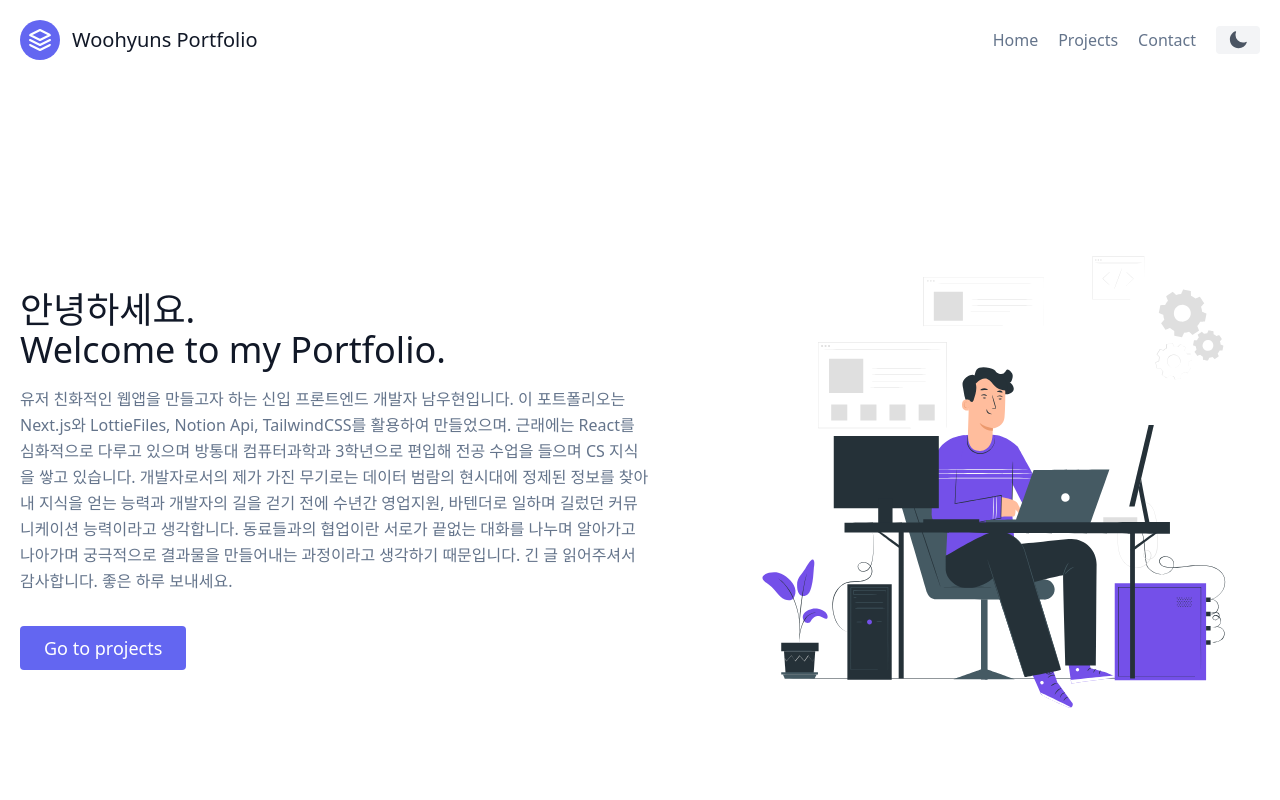
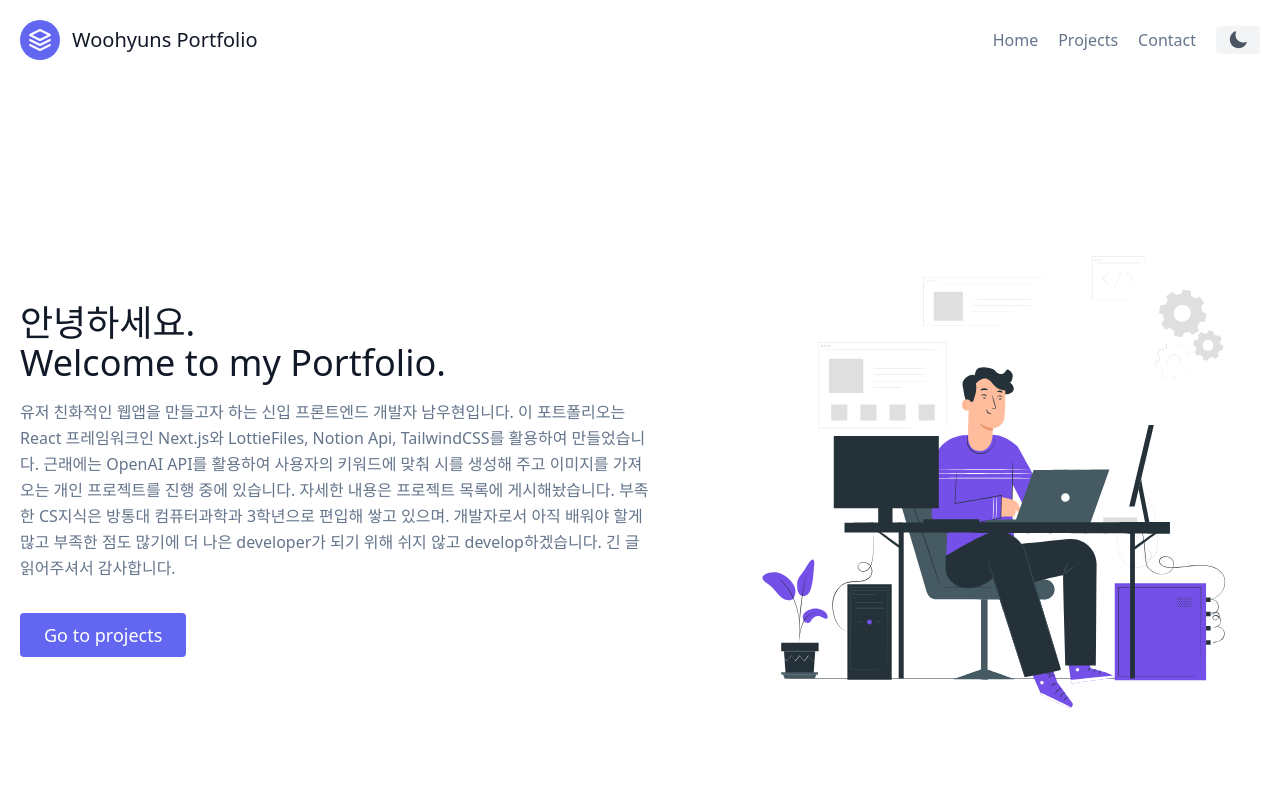
Before and after one commit to weekend365/Portfolio, a Next.js app: page / in a window 1280 px wide. Shown: the top 800 px of the page. Built offline with nearby package versions, Linux system fonts and the light colour scheme.

Commit message:
Hero 내용수정 & 하단 ;제거

```diff
--- a/components/home/Hero.js
+++ b/components/home/Hero.js
@@ -1,5 +1,5 @@
 import Link from "next/link";
-import Animation from "./Animation";
+import Animation from "./animation";
 
 export default function Hero() {
   return (
@@ -13,15 +13,14 @@ export default function Hero() {
         </h1>
         <p className="mb-8 leading-relaxed">
           유저 친화적인 웹앱을 만들고자 하는 신입 프론트엔드 개발자
-          남우현입니다. 이 포트폴리오는 Next.js와 LottieFiles, Notion Api,
-          TailwindCSS를 활용하여 만들었으며. 근래에는 React를 심화적으로 다루고
-          있으며 방통대 컴퓨터과학과 3학년으로 편입해 전공 수업을 들으며 CS
-          지식을 쌓고 있습니다. 개발자로서의 제가 가진 무기로는 데이터 범람의
-          현시대에 정제된 정보를 찾아내 지식을 얻는 능력과 개발자의 길을 걷기
-          전에 수년간 영업지원, 바텐더로 일하며 길렀던 커뮤니케이션 능력이라고
-          생각합니다. 동료들과의 협업이란 서로가 끝없는 대화를 나누며 알아가고
-          나아가며 궁극적으로 결과물을 만들어내는 과정이라고 생각하기
-          때문입니다. 긴 글 읽어주셔서 감사합니다. 좋은 하루 보내세요.
+          남우현입니다. 이 포트폴리오는 React 프레임워크인 Next.js와
+          LottieFiles, Notion Api, TailwindCSS를 활용하여 만들었습니다. 근래에는
+          OpenAI API를 활용하여 사용자의 키워드에 맞춰 시를 생성해 주고 이미지를
+          가져오는 개인 프로젝트를 진행 중에 있습니다. 자세한 내용은 프로젝트
+          목록에 게시해놨습니다. 부족한 CS지식은 방통대 컴퓨터과학과 3학년으로
+          편입해 쌓고 있으며. 개발자로서 아직 배워야 할게 많고 부족한 점도
+          많기에 더 나은 developer가 되기 위해 쉬지 않고 develop하겠습니다. 긴
+          글 읽어주셔서 감사합니다.
         </p>
         <div className="flex justify-center">
           <Link href="/projects">
--- a/pages/_app.js
+++ b/pages/_app.js
@@ -4,7 +4,7 @@ import { ThemeProvider } from "next-themes";
 export default function App({ Component, pageProps }) {
   return (
     <ThemeProvider attribute="class">
-      <Component {...pageProps} />;
+      <Component {...pageProps} />
     </ThemeProvider>
   );
 }
--- a/pages/index.js
+++ b/pages/index.js
@@ -1,6 +1,6 @@
 import Head from "next/head";
 import Layout from "../components/Layout";
-import Hero from "../components/home/Hero";
+import Hero from "@/components/home/Hero";
 
 export default function Home() {
   return (
```
